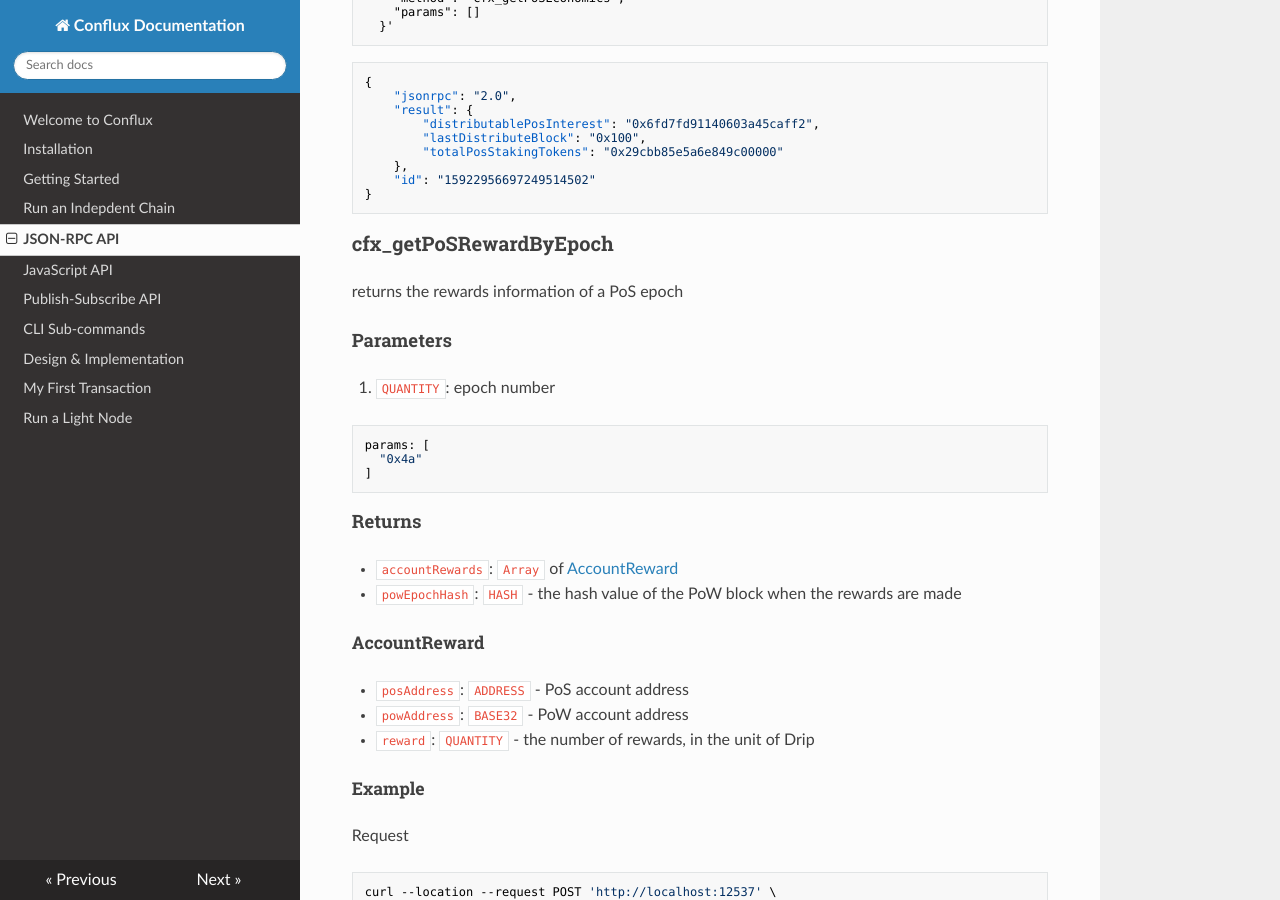
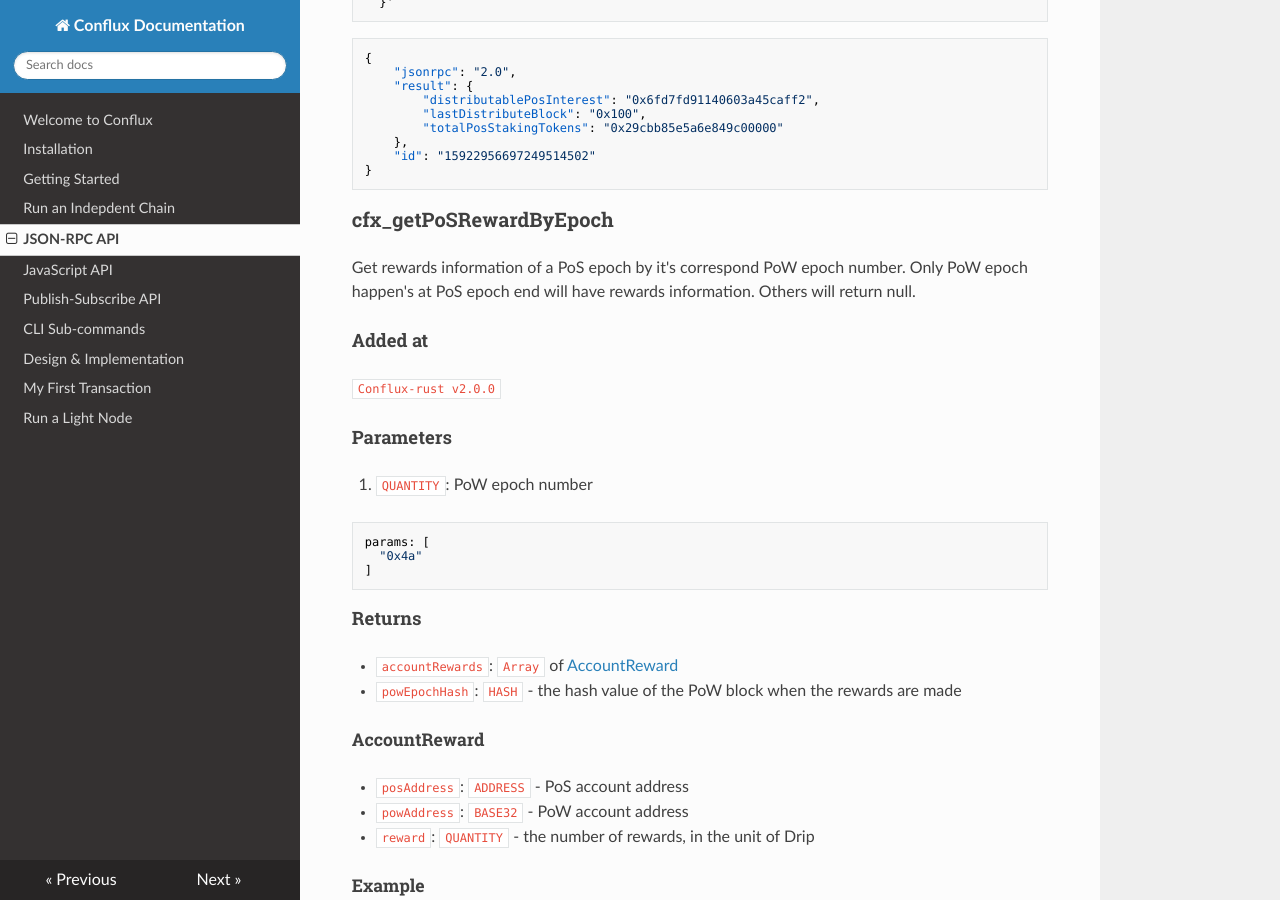
Before and after one commit to Conflux-Chain/conflux-doc, an MkDocs documentation site: the page built from docs/json-rpc.md, in a window 1280 px wide and 900 px high, scrolled down 40190 px. Built offline with MkDocs 1.6.1, drawn with Linux system fonts in a browser that asks for light colours; nearby versions of some CDN libraries; some of the changed text lies outside the part shown.

Commit message:
cfx json RPC doc optimize (#83)
* add one new RPC method and optimize content

````diff
--- a/docs/json-rpc.md
+++ b/docs/json-rpc.md
@@ -705,7 +705,7 @@
 
 #### Returns
 
-`DATA` - byte code of the contract, or `0x` if the account has no code. This RPC will raise an error if the account does not exist.
+`DATA` - byte code of the contract, or `0x` if the account has no code.
 
 ##### Example
 
@@ -850,8 +850,8 @@
   "result": {
     "sponsorBalanceForCollateral": "0x0",
     "sponsorBalanceForGas": "0x0",
-    "sponsorForCollateral": "0x0000000000000000000000000000000000000000",
-    "sponsorForGas": "0x0000000000000000000000000000000000000000",
+    "sponsorForCollateral": "CFX:TYPE.NULL:AAAAAAAAAAAAAAAAAAAAAAAAAAAAAAAAAA0SFBNJM2",
+    "sponsorForGas": "CFX:TYPE.NULL:AAAAAAAAAAAAAAAAAAAAAAAAAAAAAAAAAA0SFBNJM2",
     "sponsorGasBound": "0x0"
   },
   "id": 1
@@ -1886,11 +1886,15 @@
 
 ### cfx_getPoSRewardByEpoch
 
-returns the rewards information of a PoS epoch
-
-#### Parameters
-
-1. `QUANTITY`: epoch number
+Get rewards information of a PoS epoch by it's correspond PoW epoch number. Only PoW epoch happen's at PoS epoch end will have rewards information. Others will return null.
+
+#### Added at
+
+`Conflux-rust v2.0.0`
+
+#### Parameters
+
+1. `QUANTITY`: PoW epoch number
 
 ```json
 params: [
````
